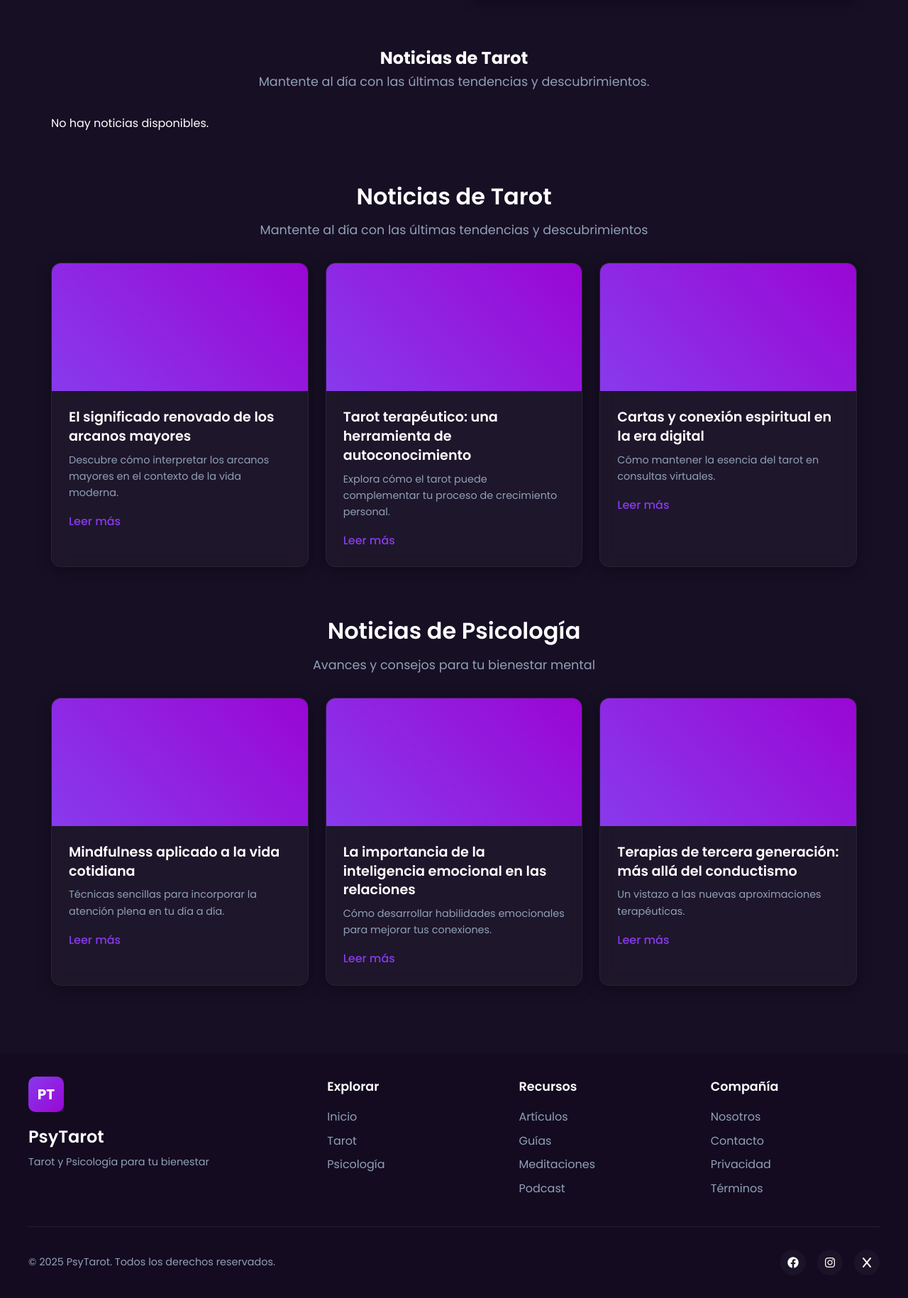
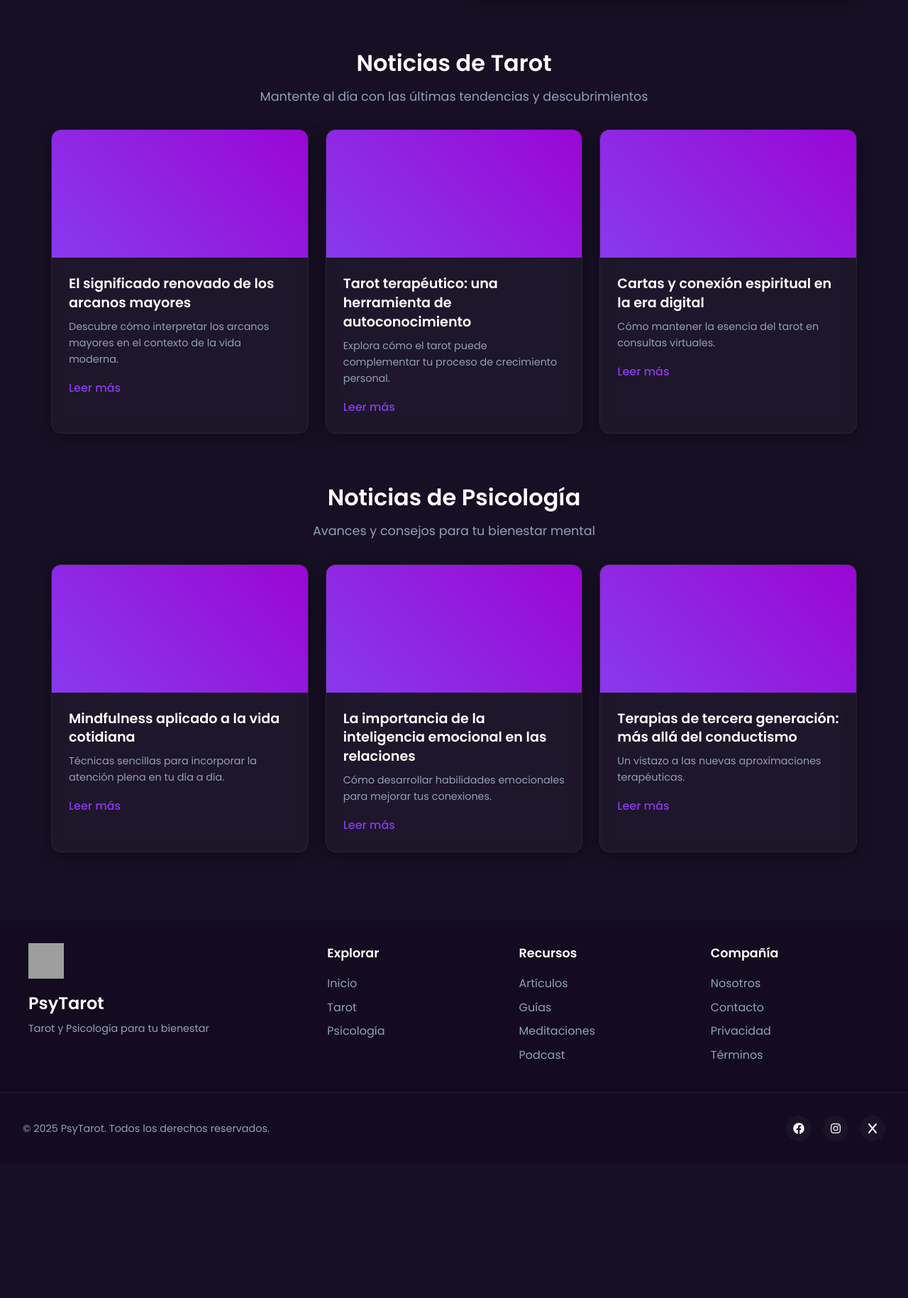
Before and after one commit to VanyUp/sistemas-distribuidos, a FastAPI app: template proyecto/templates/index.html in a window 1280 px wide. Shown: the part 427-2256 px from the top of the page at 71% size. After the commit the page ends 2026 px from the top, so only its background shows below. Run offline with FastAPI, Linux system fonts and the light colour scheme; the template is opened without the code that fills it, so the values that code supplies are empty; grey boxes are pictures that could not be loaded.

Commit message:
Update 22/09/2025

```diff
--- a/proyecto/static/css/styles.css
+++ b/proyecto/static/css/styles.css
@@ -26,12 +26,15 @@
   width: 44px;
   height: 44px;
   border-radius: 10px;
-  background: linear-gradient(135deg, #883aed, #9a06d4);
   display: flex;
   align-items: center;
   justify-content: center;
   font-weight: 700;
   font-size: 18px;
+}
+.app-container .header .brand .logo img {
+  width: 44px;
+  height: 44px;
 }
 .app-container .header .brand .app-name h1 {
   font-size: 24px;
@@ -219,7 +222,7 @@
 }
 .app-container .footer {
   background: #140b20;
-  padding: 2rem;
+  padding-top: 2rem;
   margin-top: auto;
 }
 .app-container .footer .footer-content {
@@ -238,12 +241,15 @@
   width: 50px;
   height: 50px;
   border-radius: 10px;
-  background: linear-gradient(135deg, #883aed, #9a06d4);
   display: flex;
   align-items: center;
   justify-content: center;
   font-weight: 700;
   font-size: 20px;
+}
+.app-container .footer .footer-content .footer-brand .logo img {
+  width: 50px;
+  height: 50px;
 }
 .app-container .footer .footer-content .footer-brand .app-name h3 {
   font-size: 1.5rem;
@@ -279,8 +285,8 @@
   color: #ffffff;
 }
 .app-container .footer .footer-bottom {
-  max-width: 1200px;
-  margin: 2rem auto 0;
+  width: 100%;
+  margin: 2rem 0;
   padding-top: 2rem;
   border-top: 1px solid rgba(255, 255, 255, 0.08);
   display: flex;
@@ -290,10 +296,12 @@
 .app-container .footer .footer-bottom p {
   color: #90a0b8;
   font-size: 0.9rem;
+  padding: 0 2rem;
 }
 .app-container .footer .footer-bottom .social-links {
   display: flex;
   gap: 1rem;
+  padding: 0 2rem;
 }
 .app-container .footer .footer-bottom .social-links a {
   width: 36px;
--- a/proyecto/templates/index.html
+++ b/proyecto/templates/index.html
@@ -21,7 +21,7 @@
         <header class="header">
             <div class="brand">
                 <div class="logo">
-                    <span>PT</span>
+                    <img src="/static/img/favicon/favicon.svg" alt="Logo de PsyTarot">
                 </div>
                 <div class="app-name">
                     <h1>PsyTarot</h1>
@@ -49,24 +49,6 @@
                     <div class="placeholder-image">
                         <img src="/static/img/hero/hero-image.png" alt="Imagen de bienvenida a PsyTarot">
                     </div>
-                </div>
-            </section>
-
-            <section class="news-section">
-                <div class="section-header">
-                    <h2>Noticias de Tarot</h2>
-                    <p>Mantente al día con las últimas tendencias y descubrimientos.</p>
-                </div>
-                <div class="news-grid">
-                    {% for noticia in noticias %}
-                    <article>
-                        <h3>{{ noticia.titulo }}</h3>
-                        <p>{{ noticia.contenido }}</p>
-                        <small>📅 {{ noticia.fecha }}</small>
-                    </article>
-                    {% else %}
-                    <p>No hay noticias disponibles.</p>
-                    {% endfor %}
                 </div>
             </section>
 
@@ -141,7 +123,7 @@
             <div class="footer-content">
                 <div class="footer-brand">
                     <div class="logo">
-                        <span>PT</span>
+                        <img src="/static/img/favicon/favicon.svg" alt="Logo de PsyTarot">
                     </div>
                     <div class="app-name">
                         <h3>PsyTarot</h3>
```
Also changed, not shown: proyecto/static/sass/_index.scss (+15 -5 lines), 1 other file.
